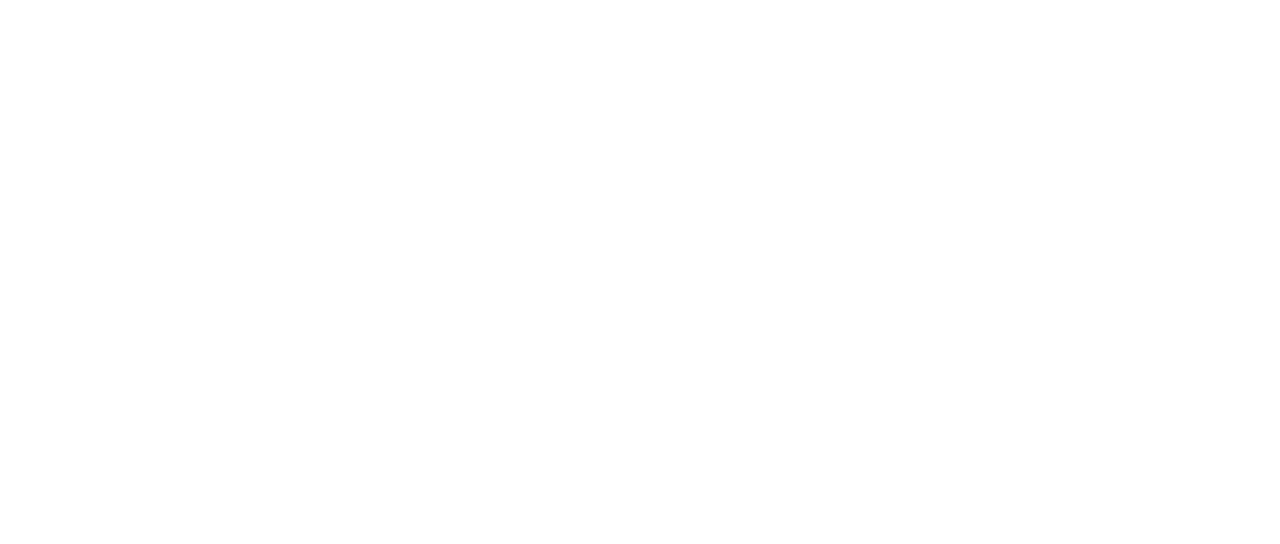
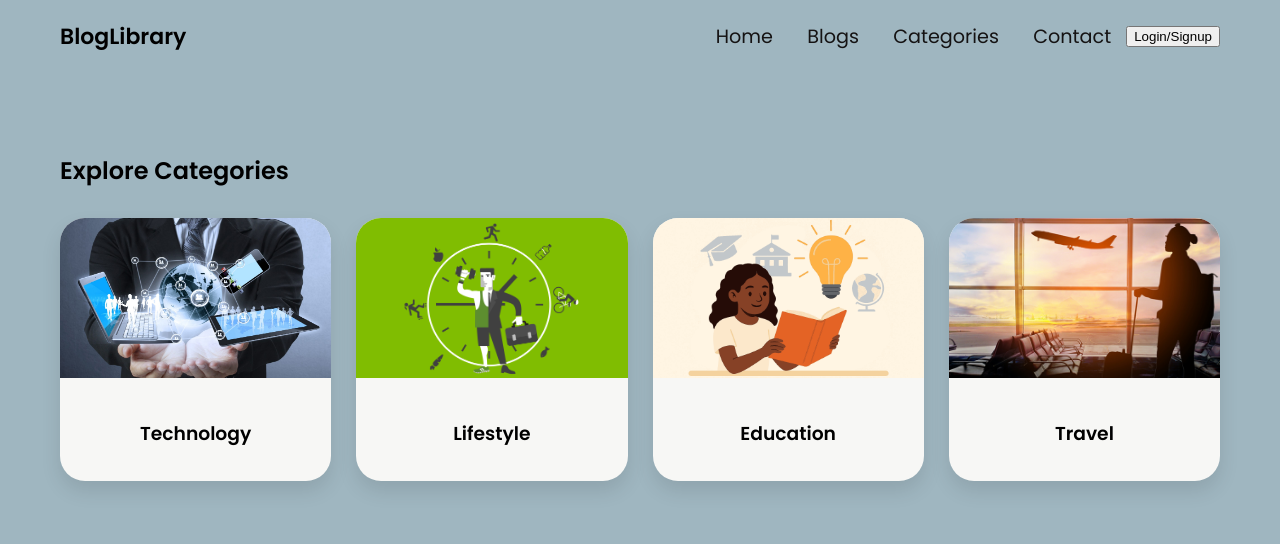
Before and after one commit to deepakdev365/Blogging-Library, a plain HTML site: page Frontend/html/categories.html in a window 1280 px wide. Drawn offline with Linux system fonts and the light colour scheme; no server answers.

Commit message:
Added categories page

```diff
--- /dev/null
+++ b/Frontend/css/categories.css
@@ -0,0 +1,83 @@
+/* 🔹 Base */
+body {
+    font-family: 'Poppins', sans-serif;
+    background-color: #9fb6c0;
+    margin: 0;
+}
+/*  Navbar */
+.navbar {
+    display: flex;
+    justify-content: space-between;
+    align-items: center;
+    padding: 20px 60px;
+}
+
+.logo {
+    font-size: 22px;
+    font-weight: 600;
+}
+.navbar nav{
+    margin-left:auto;
+}
+
+.navbar nav a {
+    text-decoration: none;
+    margin: 0 15px;
+    color: #151313;
+    font-weight: 500;
+    transition: 0.3s;
+    font-size: larger;
+}
+
+.navbar nav a:hover {
+    color: #ff5835;
+}
+/* 🔹 Section */
+.categories-page {
+    padding: 60px;
+}
+
+.categories-page h2 {
+    margin-bottom: 30px;
+}
+
+/* 🔹 Grid Layout */
+.categories-container {
+    display: grid;
+    grid-template-columns: repeat(auto-fit, minmax(220px, 1fr));
+    gap: 25px;
+}
+
+/* 🔹 Card */
+.category-card {
+    background: #f7f7f5;
+    border-radius: 25px;
+    overflow: hidden;
+    cursor: pointer;
+    transition: 0.3s;
+    box-shadow: 0 10px 20px rgba(0,0,0,0.1);
+}
+
+.category-card:hover {
+    transform: translateY(-5px);
+}
+
+/* 🔹 Image */
+.category-card img {
+    width: 100%;
+    height: 160px;
+    object-fit: cover;
+}
+
+/* 🔹 Text */
+.category-card h3 {
+    text-align: center;
+    padding: 15px;
+}
+
+/* 🔹 Responsive */
+@media (max-width: 768px) {
+    .categories-page {
+        padding: 30px;
+    }
+}
--- a/Frontend/css/form.css
+++ b/Frontend/css/form.css
@@ -7,7 +7,34 @@
     min-height: 80vh;
     flex-wrap: wrap;
 }
+/*  Navbar */
+.navbar {
+    display: flex;
+    justify-content: space-between;
+    align-items: center;
+    padding: 20px 60px;
+}
 
+.logo {
+    font-size: 22px;
+    font-weight: 600;
+}
+.navbar nav{
+    margin-left:auto;
+}
+
+.navbar nav a {
+    text-decoration: none;
+    margin: 0 15px;
+    color: #151313;
+    font-weight: 500;
+    transition: 0.3s;
+    font-size: larger;
+}
+
+.navbar nav a:hover {
+    color: #ff5835;
+}
 /* Form */
 .signup-form {
     background: #f7f7f5;
@@ -57,7 +84,7 @@
 /* Image */
 .signup-image img {
     width: 600px;
-    radius: 20px;
+    border-radius: 20px;
 }
 
 /* Responsive */
--- a/Frontend/css/write.css
+++ b/Frontend/css/write.css
@@ -61,7 +61,34 @@
 .write-form textarea {
     resize: none;
 }
+/*  Navbar */
+.navbar {
+    display: flex;
+    justify-content: space-between;
+    align-items: center;
+    padding: 20px 60px;
+}
 
+.logo {
+    font-size: 22px;
+    font-weight: 600;
+}
+.navbar nav{
+    margin-left:auto;
+}
+
+.navbar nav a {
+    text-decoration: none;
+    margin: 0 15px;
+    color: #151313;
+    font-weight: 500;
+    transition: 0.3s;
+    font-size: larger;
+}
+
+.navbar nav a:hover {
+    color: #ff5835;
+}
 /* Focus effect */
 .write-form input:focus,
 .write-form select:focus,
--- a/Frontend/html/categories.html
+++ b/Frontend/html/categories.html
@@ -0,0 +1,39 @@
+<!DOCTYPE html>
+<html lang="en">
+<head>
+    <meta charset="UTF-8">
+    <meta name="viewport" content="width=device-width, initial-scale=1.0">
+    <title>Categories | Blog Library</title>
+    <link rel="stylesheet" href="../css/categories.css">
+
+    <!-- Google Font -->
+    <link href="https://fonts.googleapis.com/css2?family=Poppins:wght@300;400;600&display=swap" rel="stylesheet">
+</head>
+
+<body>
+
+    <!-- 🔹 Navbar -->
+    <div id="navbar"></div>
+
+    <!-- 🔹 Categories Section -->
+    <section class="categories-page">
+        <h2>Explore Categories</h2>
+
+        <div class="categories-container" id="categoriesContainer">
+            <!-- Cards will be inserted here -->
+        </div>
+    </section>
+
+    <!-- 🔹 Scripts -->
+    <script src="../js/categories.js"></script>
+
+    <script>
+        fetch("../components/navbar.html")
+            .then(res => res.text())
+            .then(data => {
+                document.getElementById("navbar").innerHTML = data;
+            });
+    </script>
+
+</body>
+</html>
--- /dev/null
+++ b/Frontend/js/categories.js
@@ -0,0 +1,52 @@
+/* 🔹 Fallback Categories (ALWAYS AVAILABLE) */
+const fallbackCategories = [
+    {
+        name: "Technology",
+        image: "../assets/technology.jpg"
+    },
+    {
+        name: "Lifestyle",
+        image: "../assets/lifestyle.jpg"
+    },
+    {
+        name: "Education",
+        image: "../assets/education.jpg"
+    },
+    {
+        name: "Travel",
+        image: "../assets/travel.jpg"
+    }
+];
+
+/* 🔹 Render Function */
+function renderCategories(categories) {
+    const container = document.getElementById("categoriesContainer");
+    container.innerHTML = "";
+
+    categories.forEach(cat => {
+        const card = document.createElement("div");
+        card.classList.add("category-card");
+
+        card.innerHTML = `
+            <img src="${cat.image}" alt="${cat.name}">
+            <h3>${cat.name}</h3>
+        `;
+
+        container.appendChild(card);
+    });
+}
+
+/* 🔹 Try Backend First */
+fetch("http://localhost:8081/api/categories")
+    .then(res => {
+        if (!res.ok) throw new Error("Backend error");
+        return res.json();
+    })
+    .then(data => {
+        console.log("Loaded from backend");
+        renderCategories(data);
+    })
+    .catch(error => {
+        console.log("Using fallback categories");
+        renderCategories(fallbackCategories);
+    });
```
Also changed, not shown: Frontend/assets/education.jpg (added), Frontend/assets/lifestyle.jpg (added), Frontend/assets/technology.jpg (added), Frontend/assets/travel.jpg (added).
